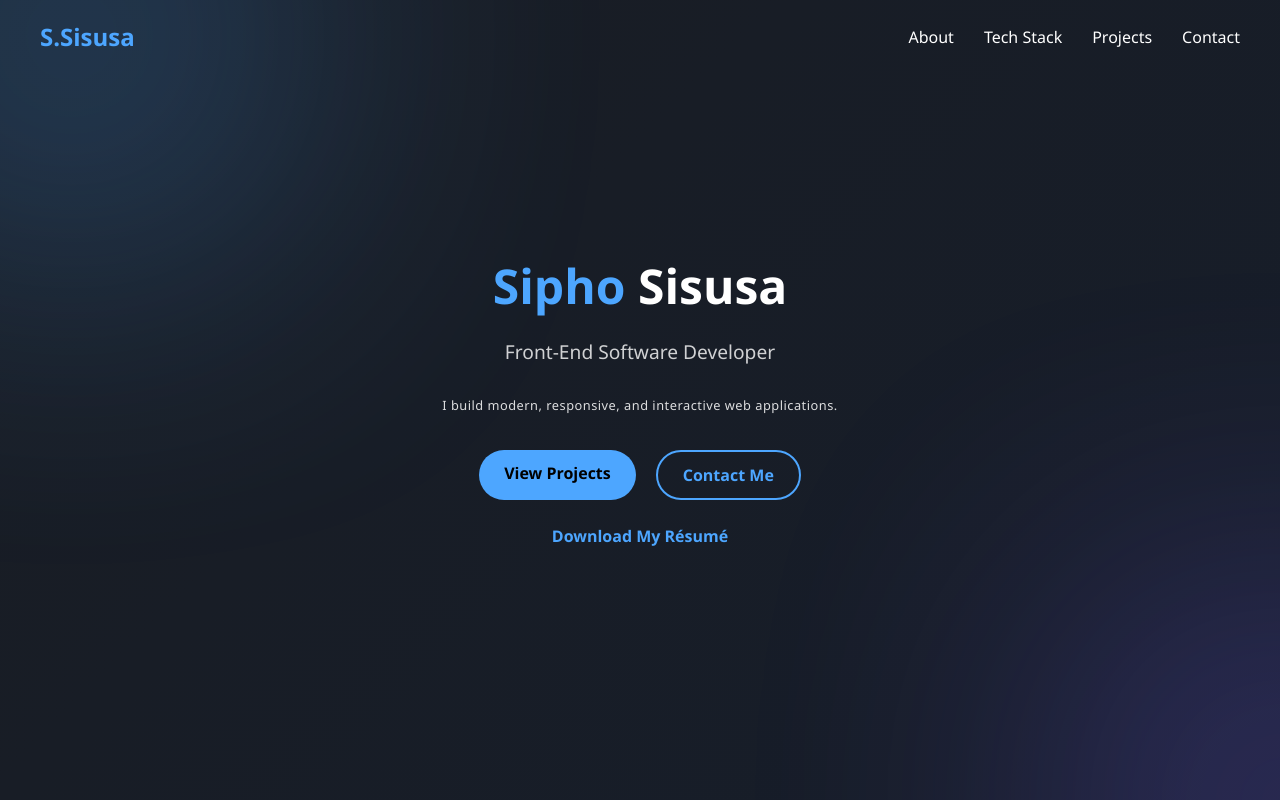
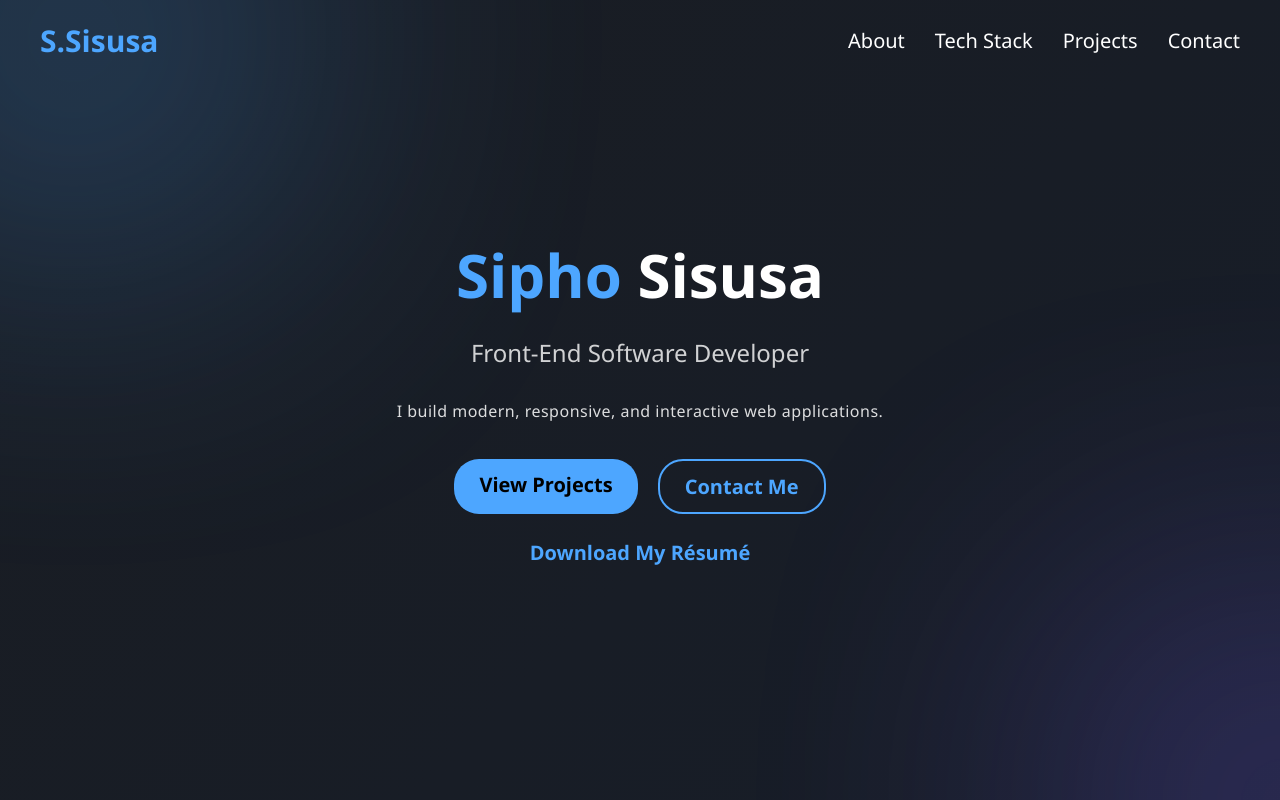
Before and after one commit to Sphola619/sipho-sisusa, a React (Vite) app: page / in a window 1280 px wide. Shown: the top 800 px of the page. Built offline with nearby package versions, Linux system fonts and the light colour scheme.

Commit message:
text size adjustment

```diff
--- a/src/index.css
+++ b/src/index.css
@@ -81,3 +81,7 @@ body::after {
 * {
   max-width: 100%;
 }
+
+html {
+  font-size: 20px;
+}
```
